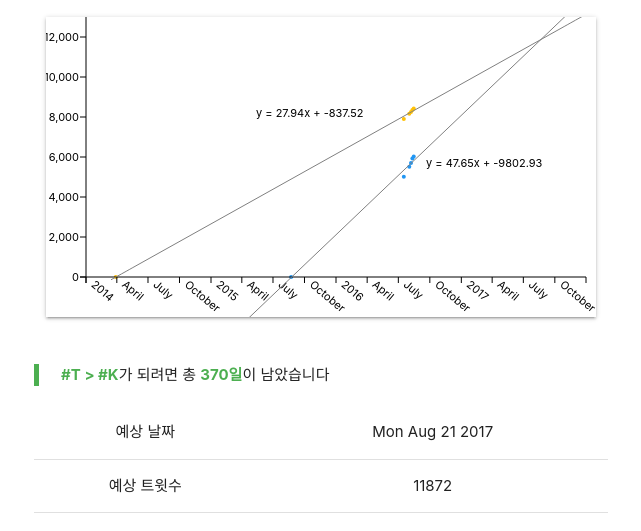
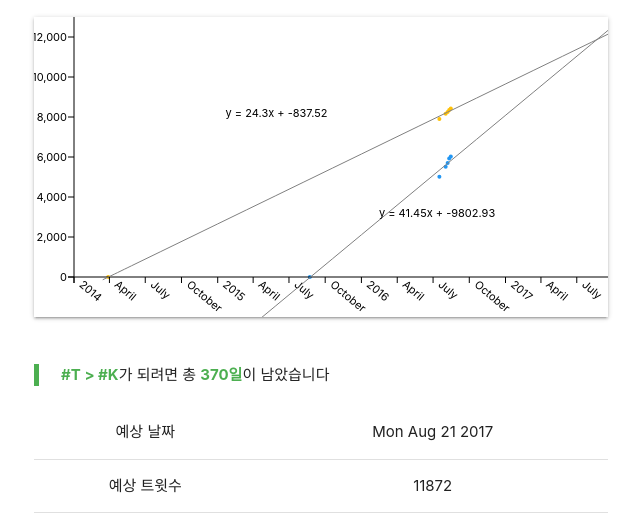
Before and after one commit to dongkwan-kim/D3js-test, a plain HTML site: page tweets.html in a window 1280 px wide. Shown: the part 77-608 px from the top of the page, without its empty margins (319-960 px from the left). Drawn offline with nearby package versions, Linux system fonts and the light colour scheme.

Commit message:
add window width dependency to svg width

```diff
--- a/tweets.html
+++ b/tweets.html
@@ -13,7 +13,7 @@
 
 	<style>
 		svg {
-			width: 550px;
+			width: 100%;
 			height: 300px;
 			//border: 1px solid grey;
 		}
@@ -63,7 +63,9 @@
 		</div>
 
 		<div class="row center">
-			<svg id="my-graph" class="z-depth-1"></svg>
+			<div class="col l8 offset-l2 m8 offset-m2 s12">
+				<svg id="my-graph" class="z-depth-1"></svg>
+			</div>
 		</div>
 
 		<div class="row">
@@ -88,7 +90,7 @@
 	</div>
 
 	<script>
-		var svg_width = 500;
+		var svg_width = $("#my-graph").width();
 		var svg_height = 300;
 		var offset_x = 40;
 		var offset_y = 40;
@@ -272,8 +274,8 @@
 		var t_reg = regression(reg_kind, tarr_reg);
 		// linear, logarithmic
 
-		draw_trend_line(20, k_reg, reg_kind, [210, 100]);
-		draw_trend_line(20, t_reg, reg_kind, [380, 150]);
+		draw_trend_line(20, k_reg, reg_kind, [svg_width/3, 100]);
+		draw_trend_line(20, t_reg, reg_kind, [3*svg_width/5, 200]);
 
 		var isp = get_isp(k_reg, t_reg, reg_kind);
 		var expect_date = rev_x_scale(isp[0]);
```
